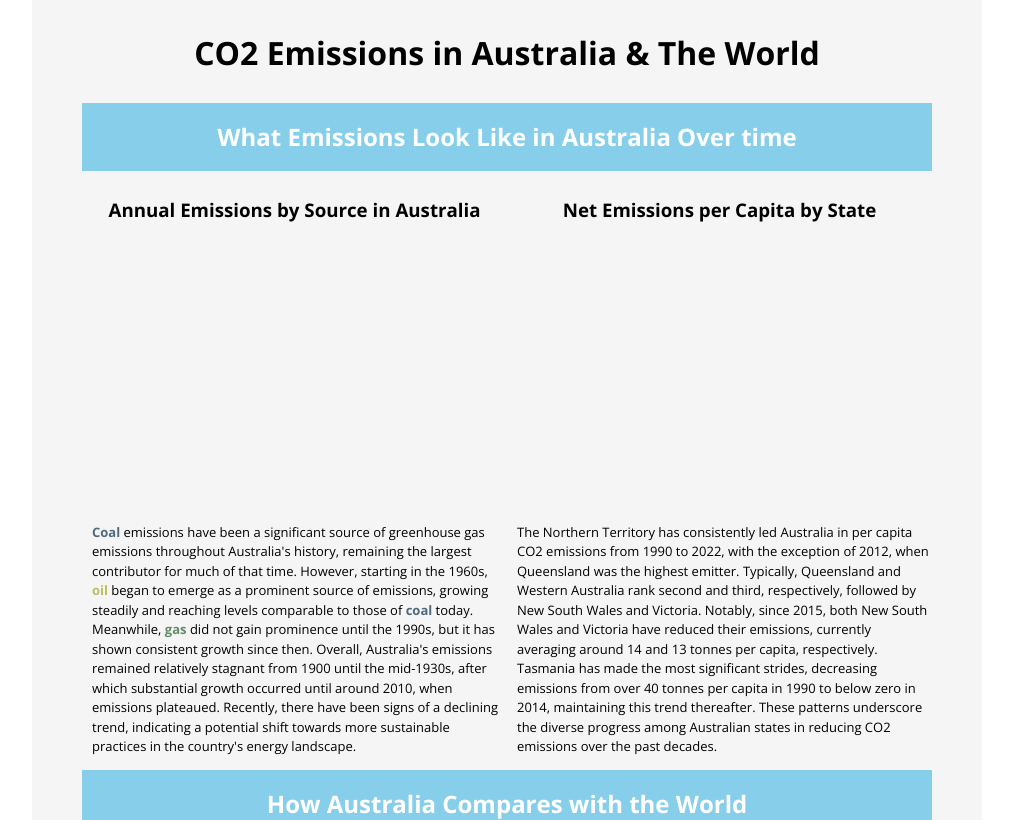
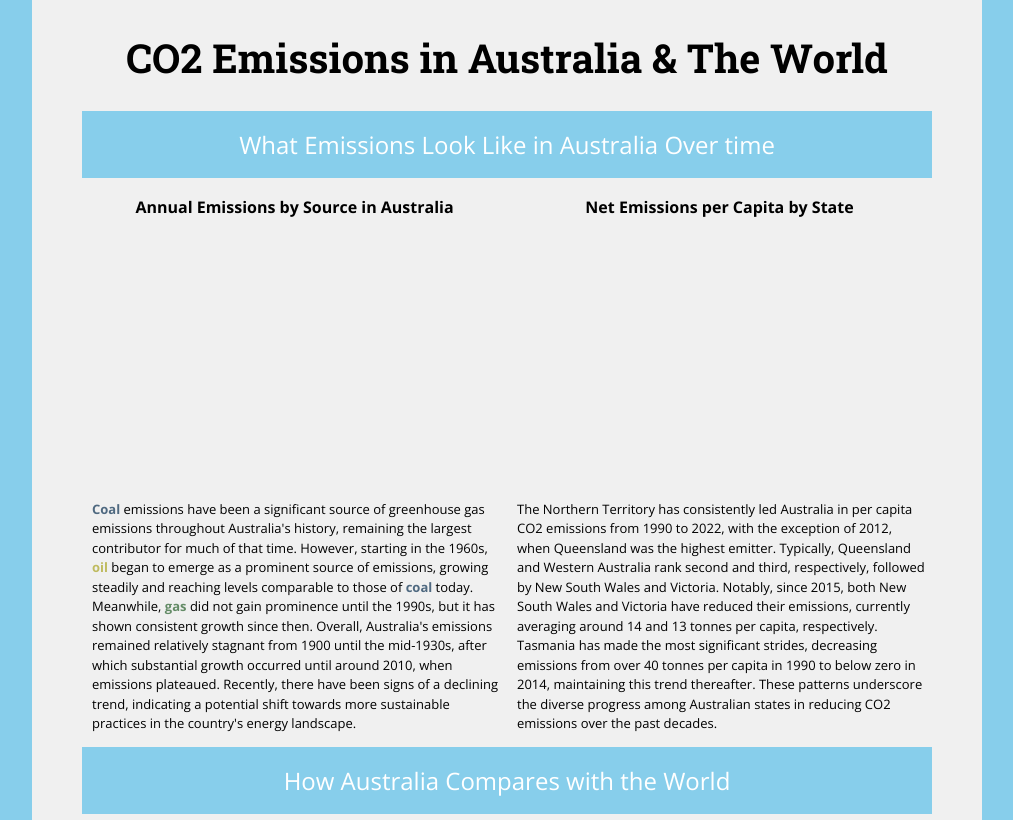
Before and after one commit to lucasenders/Visualization2, a plain HTML site: page index.html in a window 1280 px wide. Shown: the top 820 px of the page, without its empty margins (133-1146 px from the left). Drawn offline with nearby package versions, Linux system fonts and the light colour scheme; a script that the page names is missing.

Commit message:
Add files via upload

```diff
--- a/css/styles.css
+++ b/css/styles.css
@@ -3,16 +3,33 @@ body *{
 }
 
 h1 {
-    font-weight: 900;
+    font-weight: bold;
+    font-family: 'Roboto Slab', serif;
+    font-size: 2.5em;
+    margin-top: 0px;
+    margin-bottom: 20px;
+}
+
+h2 {
+    font-weight: normal;
+
+}
+
+h3 {
+    font-family: 'Open Sans', sans-serif;
+    font-weight: bold;
+    margin-top: 10px;
+    margin-bottom: 0px;
+    font-size: 1em;
 }
 
 body {
-    background-color: white;
+    background-color: skyblue;
 }
 
 .page {
     width: 850px;
-    background-color: rgb(245, 245, 245);
+    background-color: rgb(240, 240, 240);
     margin: auto;
     padding: 50px;
     padding-top: 35px;
@@ -22,18 +39,15 @@ body {
     width: 100%;
 }
 
-.description h2,
-h1 {
-    margin-top: 0px;
-}
-
 .description-right {
     padding-left: 10px;
+    padding-right: 7px;
     line-height: 1.5;
 }
 
 .description-left {
     padding-right: 10px;
+    padding-left: 7px;
     line-height: 1.5;
 }
 
@@ -46,9 +60,9 @@ h1 {
 }
 
 .small-height {
-    height: 10px;
-    margin-top: 40px;
+    margin-top: 50px;
     margin-bottom: 0px;
+    height: 20px;
 }
 
 .medium-height {
@@ -56,5 +70,5 @@ h1 {
 }
 
 .large-height {
-    height: 450px;
+    height: 500px;
 }
```
